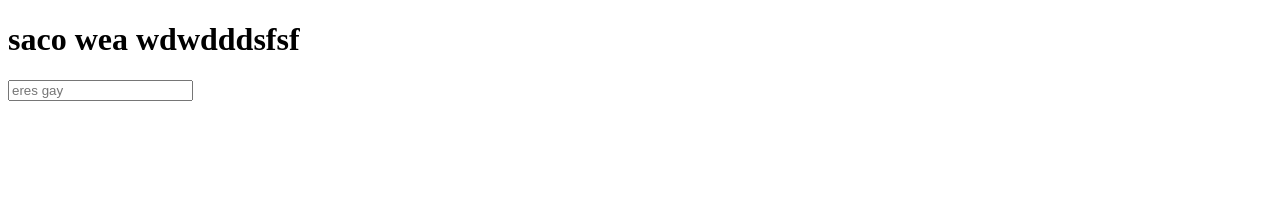
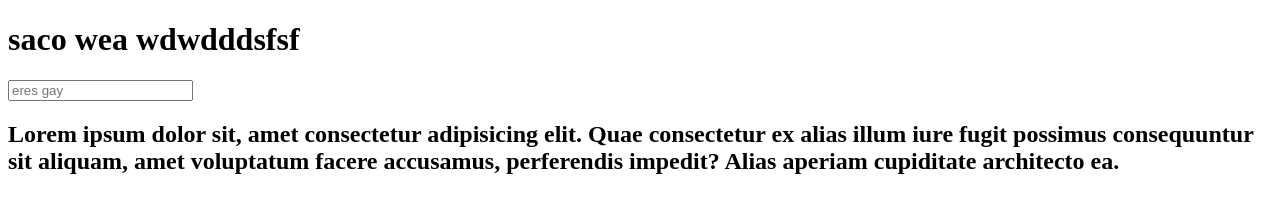
Before and after one commit to Sobocles/eliminar-por-favor, a plain HTML site: page prueba.html in a window 1280 px wide. Drawn offline with Linux system fonts and the light colour scheme.

Commit message:
agrege h2

```diff
--- a/prueba.html
+++ b/prueba.html
@@ -9,5 +9,6 @@
 <body>
     <h1>saco wea wdwdddsfsf</h1>
     <input type="text" placeholder="eres gay">
+    <h2>Lorem ipsum dolor sit, amet consectetur adipisicing elit. Quae consectetur ex alias illum iure fugit possimus consequuntur sit aliquam, amet voluptatum facere accusamus, perferendis impedit? Alias aperiam cupiditate architecto ea.</h2>
 </body>
 </html>
```
